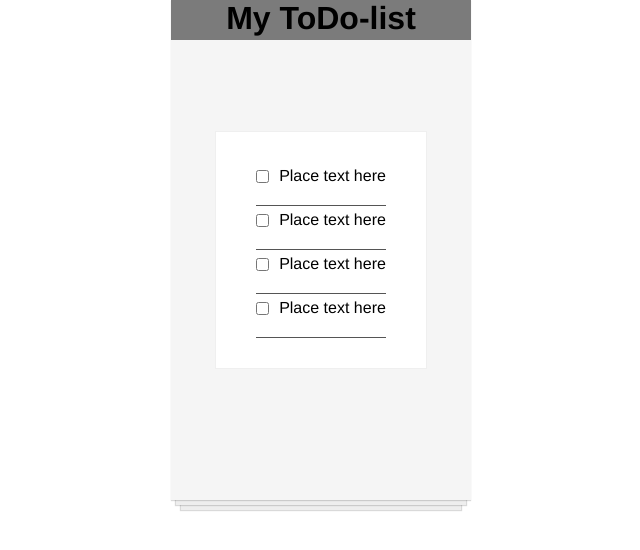
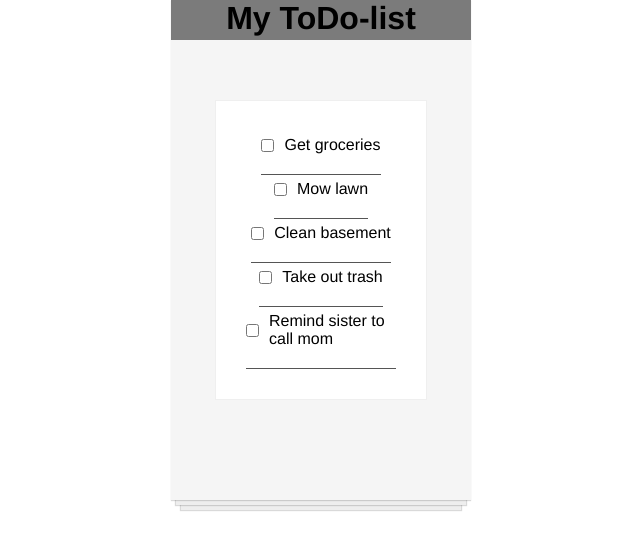
Before and after one commit to mdanneil/todo-app, a React (Create React App) app: page / in a window 1280 px wide. Shown: the top 550 px of the page, without its empty margins (319-959 px from the left). Built offline with nearby package versions, Linux system fonts and the light colour scheme.

Commit message:
gets items from json

```diff
--- a/src/components/Checklist.jsx
+++ b/src/components/Checklist.jsx
@@ -1,15 +1,13 @@
 import React from "react";
 import TodoItem from "./TodoItem";
+import todoItemList from "../todoItemList";
 
 function Checklist() {
-    return (
-        <div className="checklist">
-            <TodoItem />
-            <TodoItem />
-            <TodoItem />
-            <TodoItem />
-        </div>
-    );
+    const itemList = todoItemList.map((item) => (
+        <TodoItem key={item.id} text={item.text} completed={item.completed} />
+    ));
+
+    return <div className="checklist">{itemList}</div>;
 }
 
 export default Checklist;
--- a/src/components/TodoItem.jsx
+++ b/src/components/TodoItem.jsx
@@ -1,10 +1,11 @@
 import React from "react";
+import todoItemList from "../todoItemList";
 
-function TodoItem() {
+function TodoItem(props) {
     return (
         <div className="single-box">
             <input type="checkbox" />
-            <p>Place text here</p>
+            <p>{props.text}</p>
         </div>
     );
 }
--- /dev/null
+++ b/src/todoItemList.js
@@ -0,0 +1,29 @@
+const todoItemList = [
+    {
+        id: 1,
+        text: "Get groceries",
+        completed: false,
+    },
+    {
+        id: 2,
+        text: "Mow lawn",
+        completed: false,
+    },
+    {
+        id: 3,
+        text: "Clean basement",
+        completed: false,
+    },
+    {
+        id: 4,
+        text: "Take out trash",
+        completed: false,
+    },
+    {
+        id: 5,
+        text: "Remind sister to call mom",
+        completed: false,
+    },
+];
+
+export default todoItemList;
```
